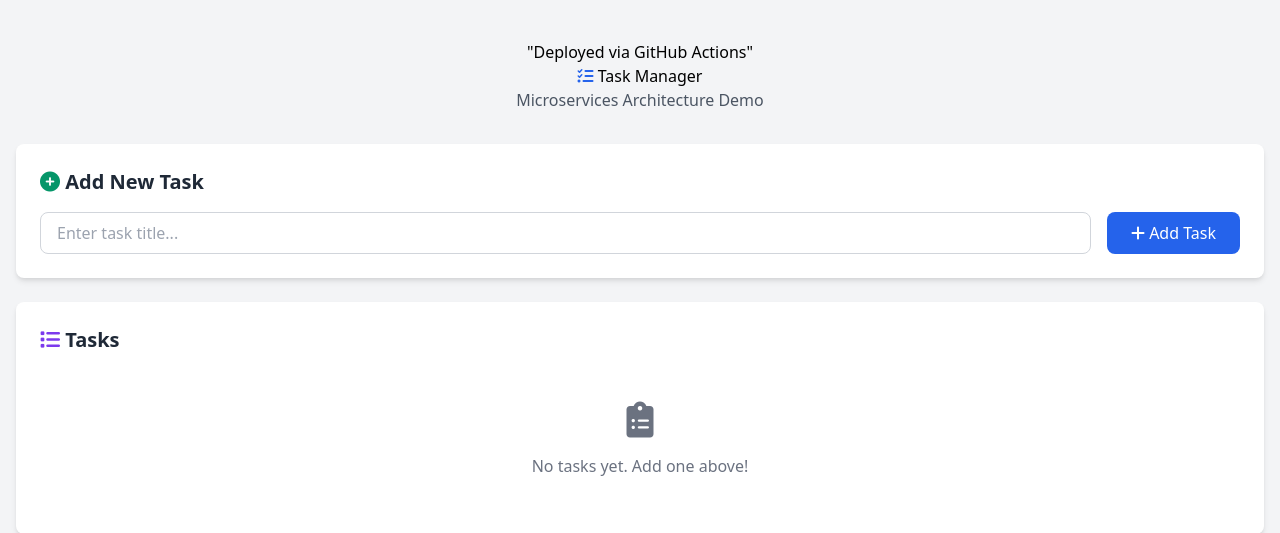
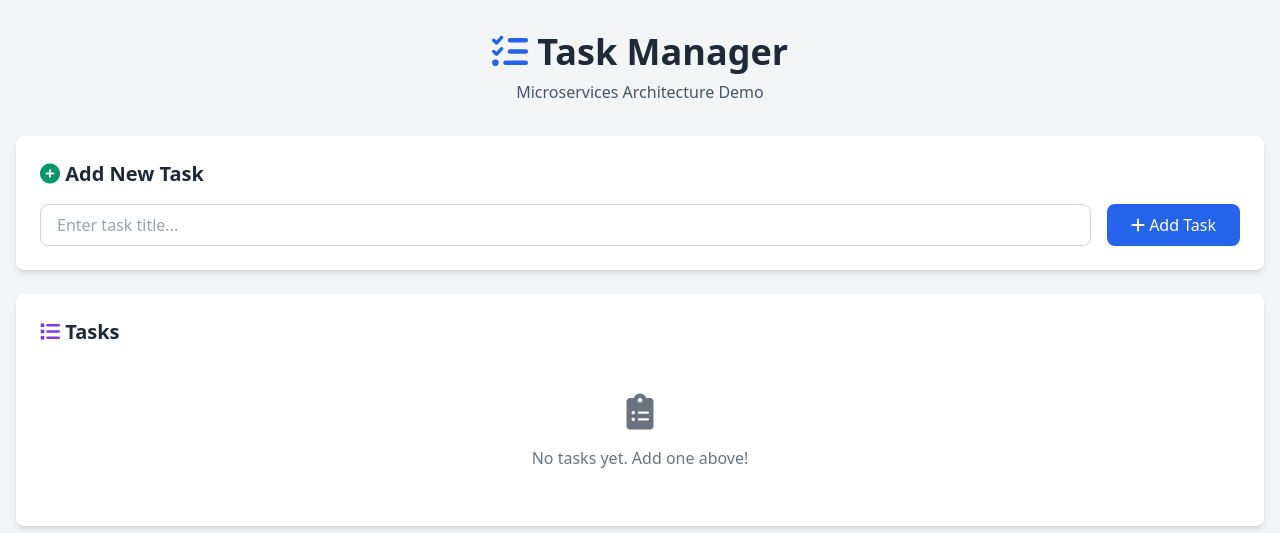
Before and after one commit to NAYANZAGADE/mini-project, a Flask app: page / in a window 1280 px wide. Shown: the top 533 px of the page. Run offline with Flask 3, Linux system fonts and the light colour scheme; data that the repository does not hold is empty.

Commit message:
updated workflow for test

```diff
--- a/frontend/templates/index.html
+++ b/frontend/templates/index.html
@@ -12,7 +12,7 @@
         <!-- Header -->
         <div class="text-center mb-8">
             <h1 class="text-4xl font-bold text-gray-800 mb-2">
-            <h1>"Deployed via GitHub Actions"</h1>
+            <!-- <h1>"Deployed via GitHub Actions"</h1>     -->
                 <i class="fas fa-tasks text-blue-600"></i>
                 Task Manager
             </h1>
```
Also changed, not shown: .github/workflows/deploy.yaml, 2 other files.
